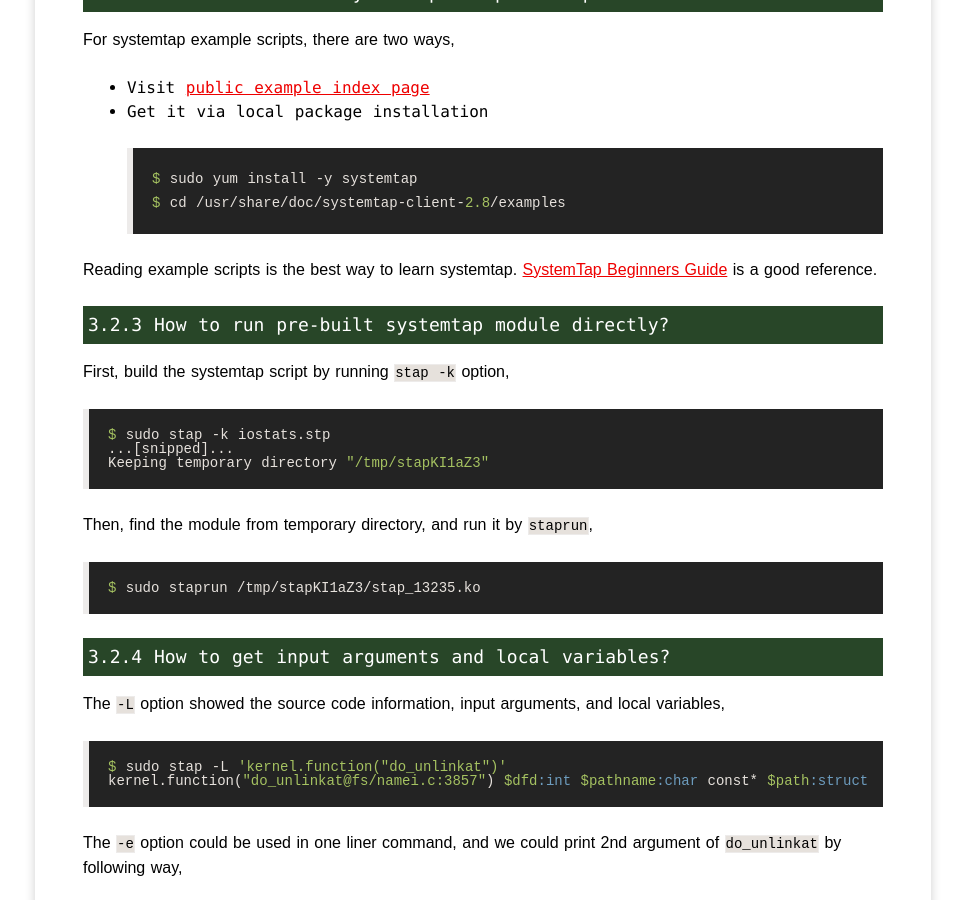
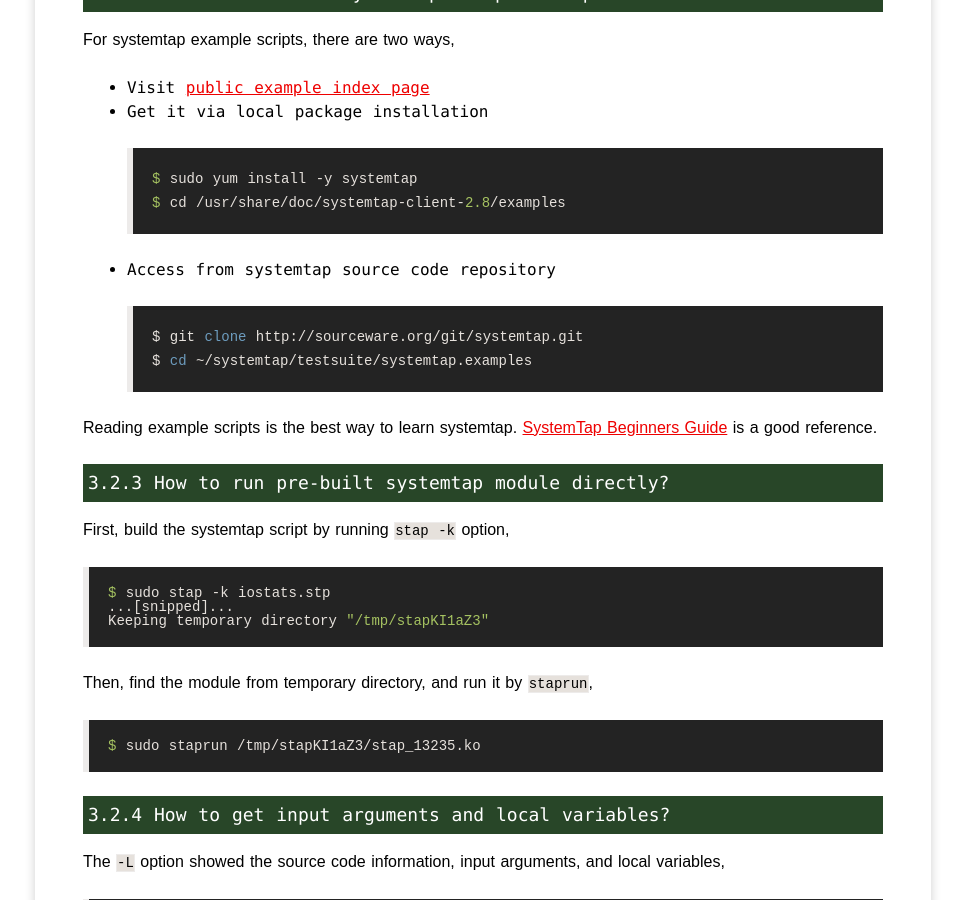
Before and after one commit to yangoliver/yangoliver.github.io, a Jekyll site: the page built from _posts/2016/2016-07-09-linux-perf-tools-tips.md, in a window 1280 px wide and 900 px high, scrolled down 5602 px. Shown: the whole window, without its empty margins (157-1122 px from the left). Built offline with Jekyll 4.4.1, drawn with Linux system fonts in a browser that asks for light colours; comment, search, counter and statistics services are not loaded.

Commit message:
update: added example script path of source code tree

```diff
--- a/_posts/2016/2016-07-09-linux-perf-tools-tips.md
+++ b/_posts/2016/2016-07-09-linux-perf-tools-tips.md
@@ -200,6 +200,11 @@ For systemtap example scripts, there are two ways,
 	  $ sudo yum install -y systemtap
 	  $ cd /usr/share/doc/systemtap-client-2.8/examples
 
+- Access from systemtap source code repository
+
+	  $ git clone http://sourceware.org/git/systemtap.git
+	  $ cd ~/systemtap/testsuite/systemtap.examples
+
 Reading example scripts is the best way to learn systemtap. [SystemTap Beginners Guide](https://www.sourceware.org/systemtap/SystemTap_Beginners_Guide/index.html) is a good reference.
 
 #### 3.2.3 How to run pre-built systemtap module directly?
```
